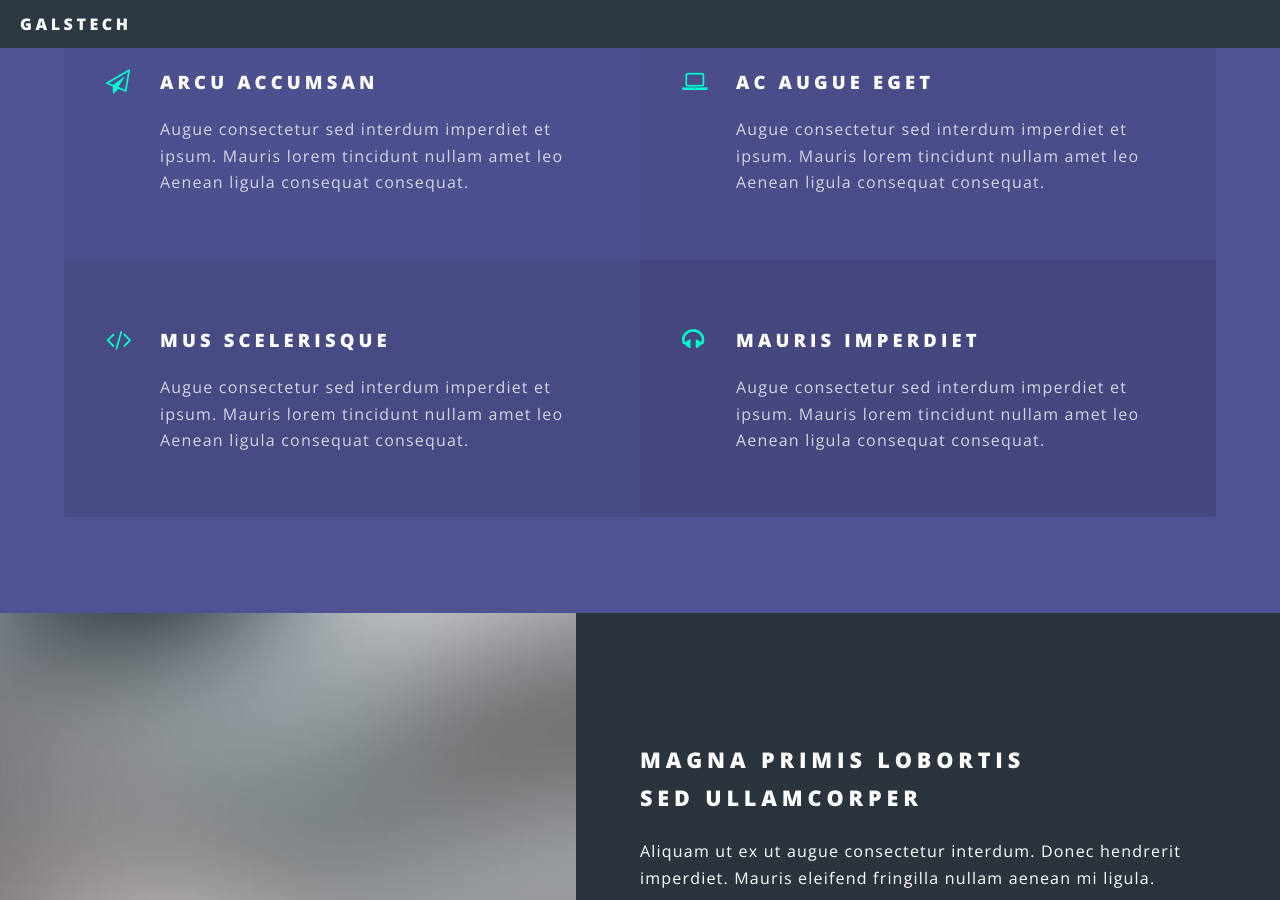
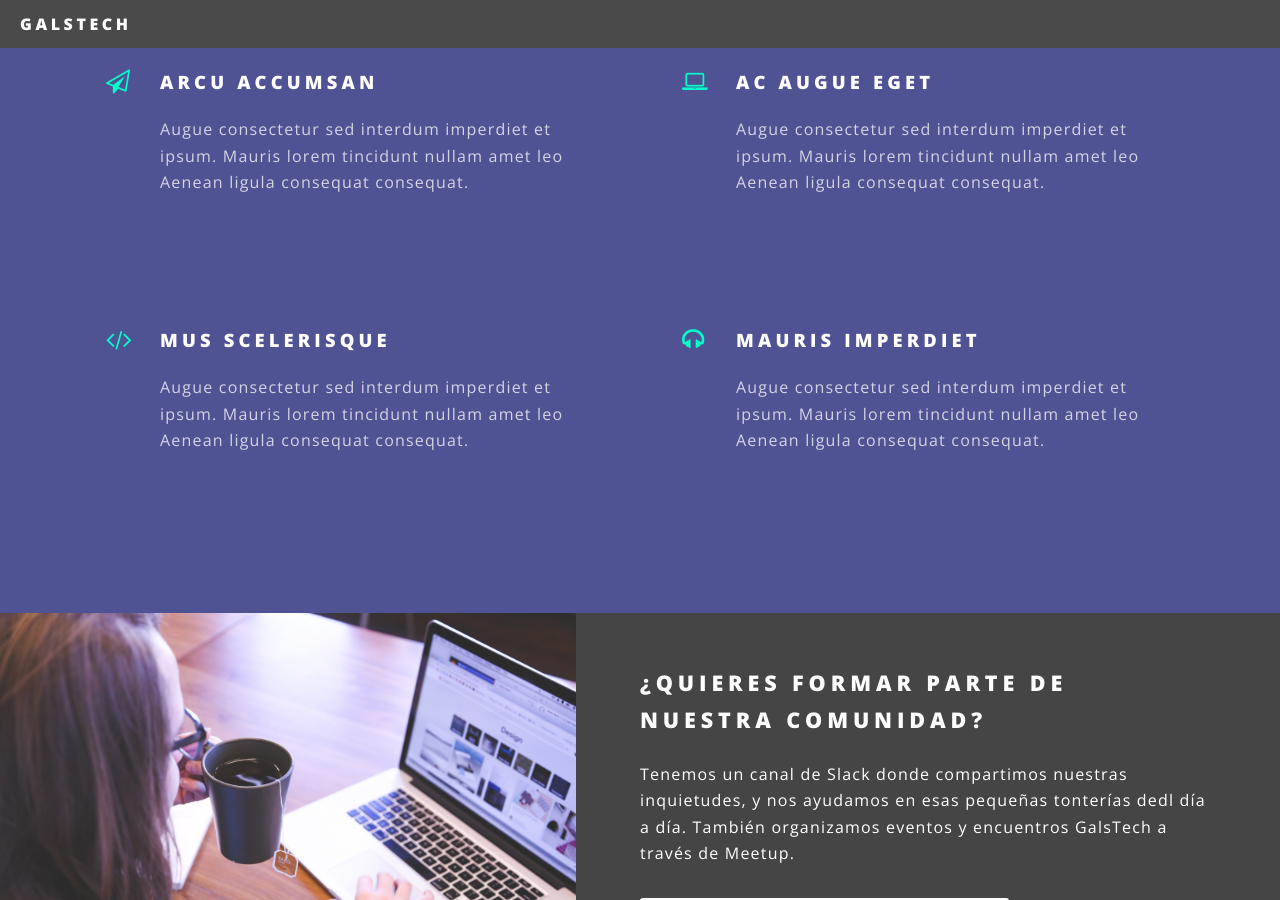
Before and after one commit to arkadianriver/spectral, a Jekyll site: the page built from index.html, in a window 1280 px wide and 900 px high, scrolled down 1187 px. Built offline with Jekyll 4.4.1, drawn with Linux system fonts in a browser that asks for light colours; some of the changed text lies outside the part shown.

Commit message:
Add section 2

```diff
--- a/_sass/libs/_vars.scss
+++ b/_sass/libs/_vars.scss
@@ -37,7 +37,7 @@
 
 // Palette.
 	$palette: (
-		bg:					#2e3842,
+		bg:					#4a4a4a,
 		fg:					#fff,
 		fg-bold:			#fff,
 		fg-light:			rgba(255,255,255,0.5),
--- a/css/main.scss
+++ b/css/main.scss
@@ -904,7 +904,7 @@
 				$j: 0.035 * $i;
 
 				&:nth-child(#{$i}) {
-					background-color: rgba(0,0,0, $j);
+					background-color: rgba(0,0,0, 0);
 				}
 			}
 
--- a/elements.html
+++ b/elements.html
@@ -288,8 +288,8 @@
 				<div class="box alt">
 					<div class="row uniform 50%">
 						<div class="12u"><span class="image fit"><img src="images/banner.jpg" alt="" /></span></div>
-						<div class="4u"><span class="image fit"><img src="images/pic01.jpg" alt="" /></span></div>
-						<div class="4u"><span class="image fit"><img src="images/pic02.jpg" alt="" /></span></div>
+						<div class="4u"><span class="image fit"><img src="images/laptop_woman.jpg" alt="" /></span></div>
+						<div class="4u"><span class="image fit"><img src="images/students.jpg" alt="" /></span></div>
 						<div class="4u"><span class="image fit"><img src="images/pic03.jpg" alt="" /></span></div>
 						<div class="4u"><span class="image fit"><img src="images/pic03.jpg" alt="" /></span></div>
 						<div class="4u"><span class="image fit"><img src="images/pic02.jpg" alt="" /></span></div>
--- a/index.html
+++ b/index.html
@@ -46,17 +46,26 @@
 				<!-- Two -->
 					<section id="two" class="wrapper alt style2">
 						<section class="spotlight">
-							<div class="image"><img src="images/pic01.jpg" alt="" /></div><div class="content">
-								<h2>Magna primis lobortis<br />
-								sed ullamcorper</h2>
-								<p>Aliquam ut ex ut augue consectetur interdum. Donec hendrerit imperdiet. Mauris eleifend fringilla nullam aenean mi ligula.</p>
-							</div>
+							<div class="image"><img src="images/laptop_woman.jpg" alt="" /></div><div class="content">
+								<h2>¿Quieres formar parte de<br />
+								 nuestra comunidad?</h2>
+								<p>Tenemos un canal de Slack donde compartimos nuestras inquietudes, y nos ayudamos en esas pequeñas tonterías dedl día a día. También organizamos eventos y
+									encuentros GalsTech a través de Meetup.</p>
+									<ul class="actions">
+										<li><a href="https://join.slack.com/t/galstech/shared_invite/enQtMjc3MTk5OTc4ODAzLTRlYmFhMmFkNmJkNWVlNjQ0NjY4NmRmZWE3NGU1NDQyOWZiYjEzZmFjOTI5ZDg1ZmU4OWYxYzMyODE0ZTI0YjY"
+											class="button">Formar parte de la comunidad</a></li>
+									</ul>
 						</section>
 						<section class="spotlight">
-							<div class="image"><img src="images/pic02.jpg" alt="" /></div><div class="content">
-								<h2>Tortor dolore feugiat<br />
-								elementum magna</h2>
-								<p>Aliquam ut ex ut augue consectetur interdum. Donec hendrerit imperdiet. Mauris eleifend fringilla nullam aenean mi ligula.</p>
+							<div class="image"><img src="images/students.jpg"Tortor dolore feugiat alt="" /></div><div class="content">
+								<h2>¿Quieres ayudar a esta<br />
+								comunidad?</h2>
+								<p>Hay muchísimas formas de ayudar y aportar, ponte en contacto con nosotras si te interesa ser patriocinador de GalsTech o tienes una idea genial
+								para echar una mano.</p>
+								<ul class="actions">
+									<li><a href="mailto: info@galstech.org"
+										class="button">Contactar GalsTech</a></li>
+								</ul>
 							</div>
 						</section>
 
```
Also changed, not shown: images/laptop_woman.jpg (added), 1 other file.
